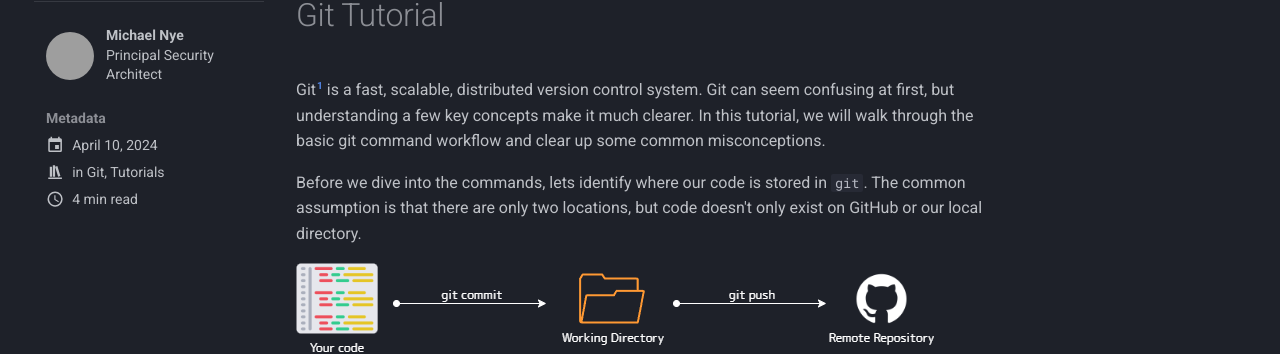
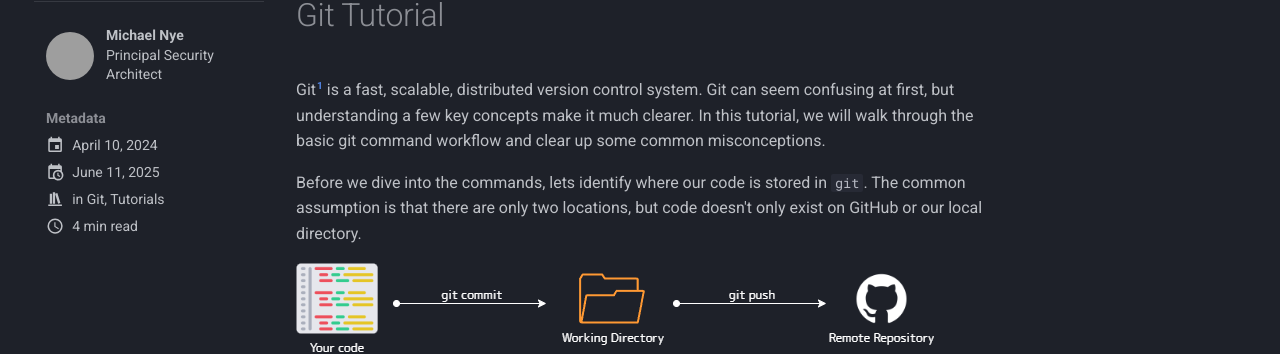
Before and after one commit to mnyethecyberguy/storm, an MkDocs documentation site: the page built from docs/blog/posts/git-tutorial.md, in a window 1280 px wide. Shown: the part 191-545 px from the top of the page. Built offline with MkDocs 1.6.1 and Material for MkDocs 9.7.7, drawn with Linux system fonts in a browser that asks for light colours; comment, search, counter and statistics services are not loaded; grey boxes are pictures that could not be loaded.

Commit message:
Updated git-tutorial.md

```diff
--- a/docs/blog/posts/git-tutorial.md
+++ b/docs/blog/posts/git-tutorial.md
@@ -1,6 +1,8 @@
 ---
 #draft: true
-date: 2024-04-10
+date:
+  created: 2024-04-10
+  updated: 2025-06-11
 authors:
   - mnye
 categories:
```
